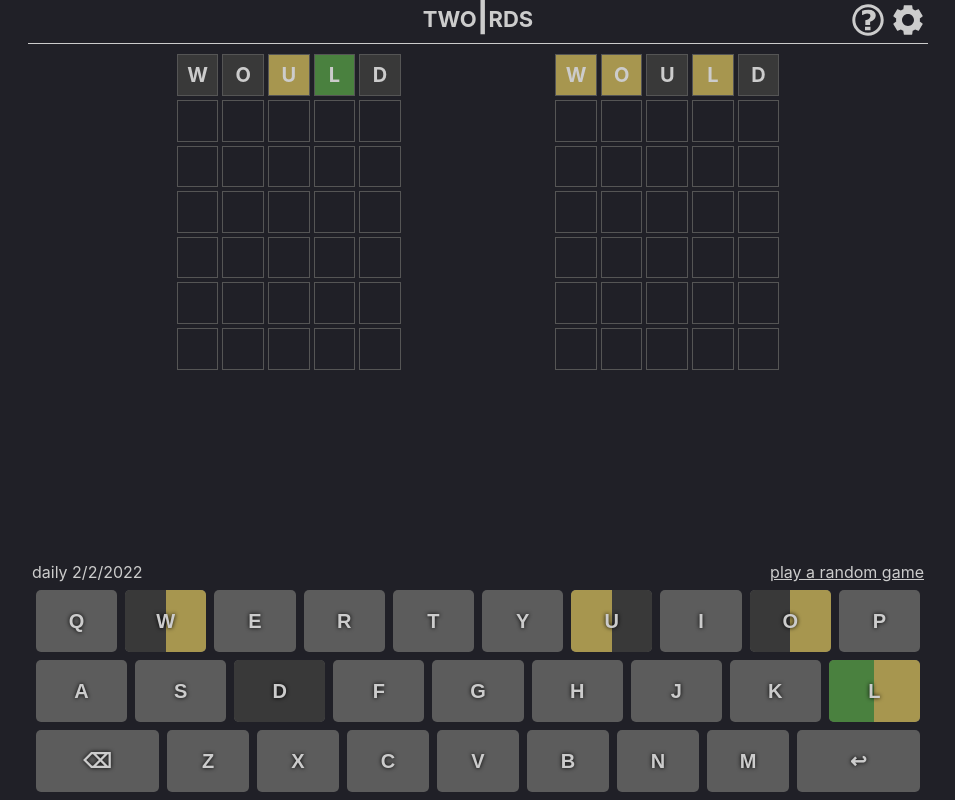
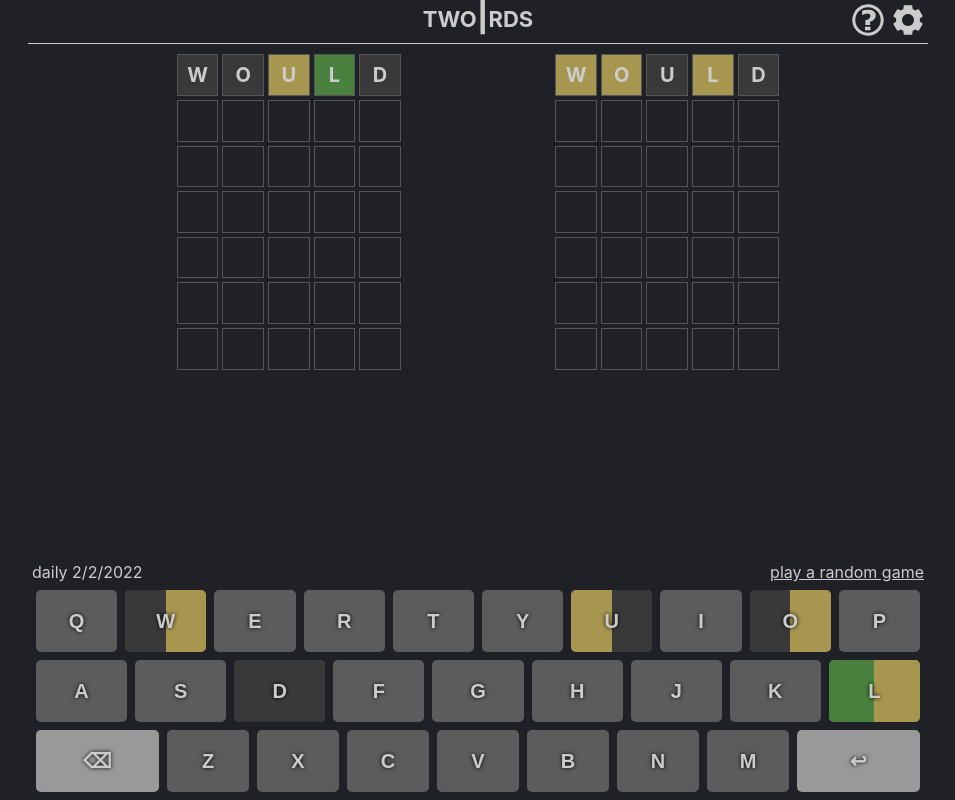
Before and after one commit to elliebbean/twords, a React (Create React App) app: page / in a window 1280 px wide. Shown: the whole page, without its empty margins (162-1117 px from the left). Built offline with nearby package versions, Linux system fonts and the light colour scheme.

Commit message:
add back in enter/delete keys highlight

```diff
--- a/src/components/Key.tsx
+++ b/src/components/Key.tsx
@@ -9,9 +9,10 @@ function resultToColor(result?: LetterResult) {
   }
 }
 
-const KeyButton = styled.button<{ wide: boolean }>`
+const KeyButton = styled.button<{ specialKey: boolean }>`
   display: inline-flex;
-  flex: ${(props) => (props.wide ? 1.5 : 1)} 1;
+  flex: ${(props) => (props.specialKey ? 1.5 : 1)} 1;
+
   height: 3.5em;
   border: none;
   margin: 0;
@@ -26,14 +27,14 @@ const KeyButton = styled.button<{ wide: boolean }>`
   text-shadow: 0 0 4px black;
 `;
 
-const KeyInner = styled.div`
+const KeyInner = styled.div<{ specialKey: boolean }>`
   position: relative;
   display: flex;
   width: 100%;
   height: 100%;
   border-radius: 5px;
   overflow: hidden;
-  background-color: #5c5c5c;
+  background-color: ${(props) => (props.specialKey ? "#999" : "#5c5c5c")};
 `;
 
 const Letter = styled.div<{ leftColor: string; rightColor: string }>`
@@ -88,8 +89,8 @@ export default function Key({ letter, results, onPress, fill }: KeyProps) {
   const specialKey = results == null;
 
   return (
-    <KeyButton wide={specialKey} onPointerDown={onPress}>
-      <KeyInner>
+    <KeyButton specialKey={specialKey} onPointerDown={onPress}>
+      <KeyInner specialKey={specialKey}>
         <Color position={"left"} color={leftColor} offset={leftOffset} />
         <Color position={"right"} color={rightColor} offset={rightOffset} />
         <Letter leftColor={leftColor} rightColor={rightColor}>
```
